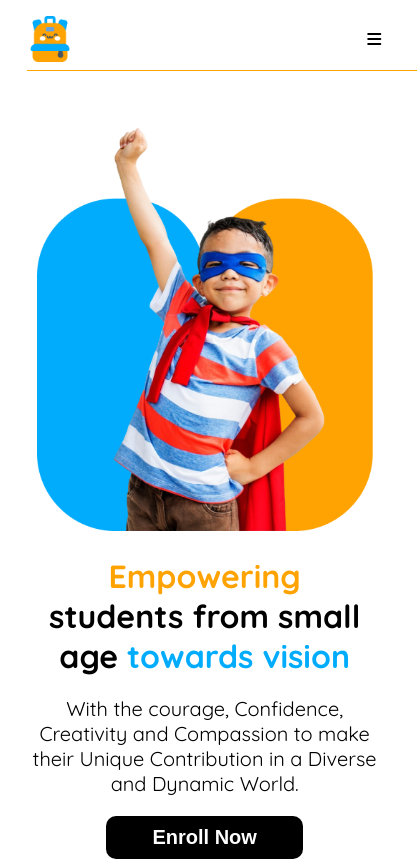
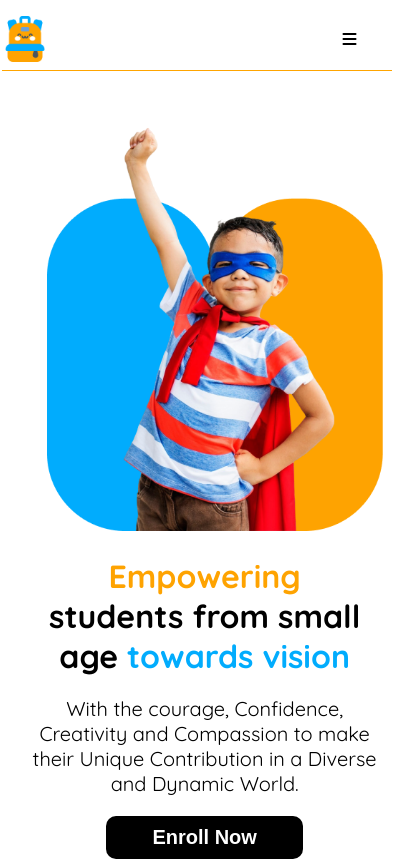
Before and after one commit to sariakhatun/Assignment2, a plain HTML site: page index.html in a window 390 px wide. Shown: the whole page, 417 px wide, since content can reach past the window. Drawn offline with Linux system fonts and the light colour scheme.

Commit message:
change margin

```diff
--- a/styles/style.css
+++ b/styles/style.css
@@ -119,7 +119,7 @@
         width: 390px;
         height: 70px;
         border-bottom: 1px solid orange;
-        margin-left: 0%;
+        margin-left: -7%;
     }
     .logo{
         width: 46px;
@@ -139,6 +139,7 @@
     }
     .img-hero{
         text-align: center;
+        margin-left: 20px;
     }
     .hero-kids{
         width: 336px;
```
